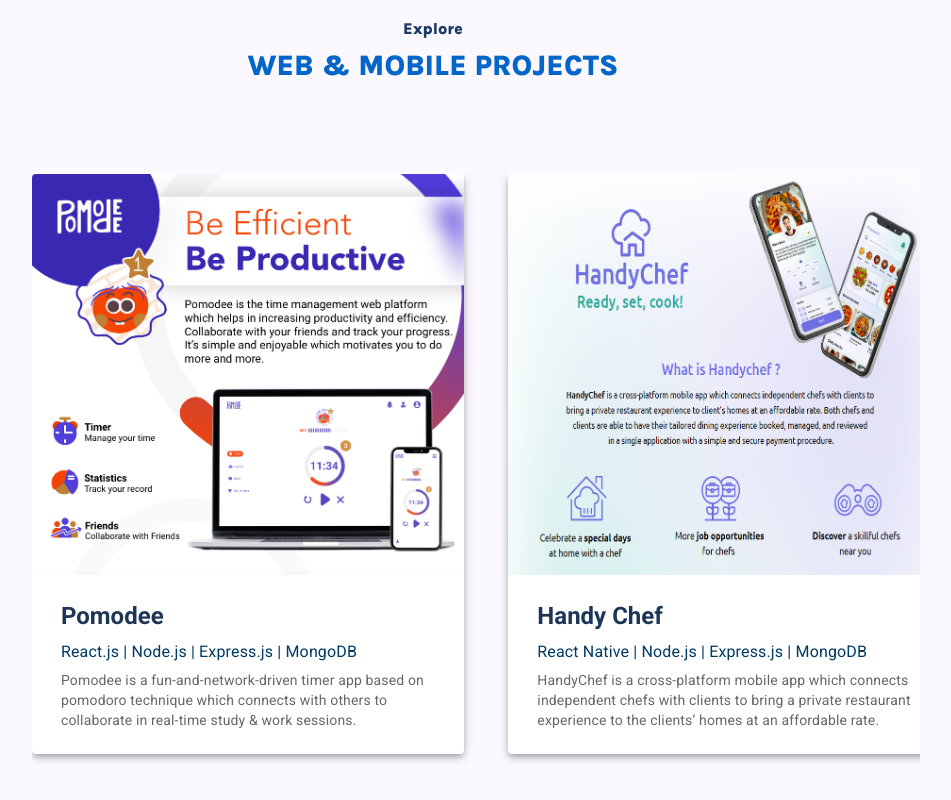
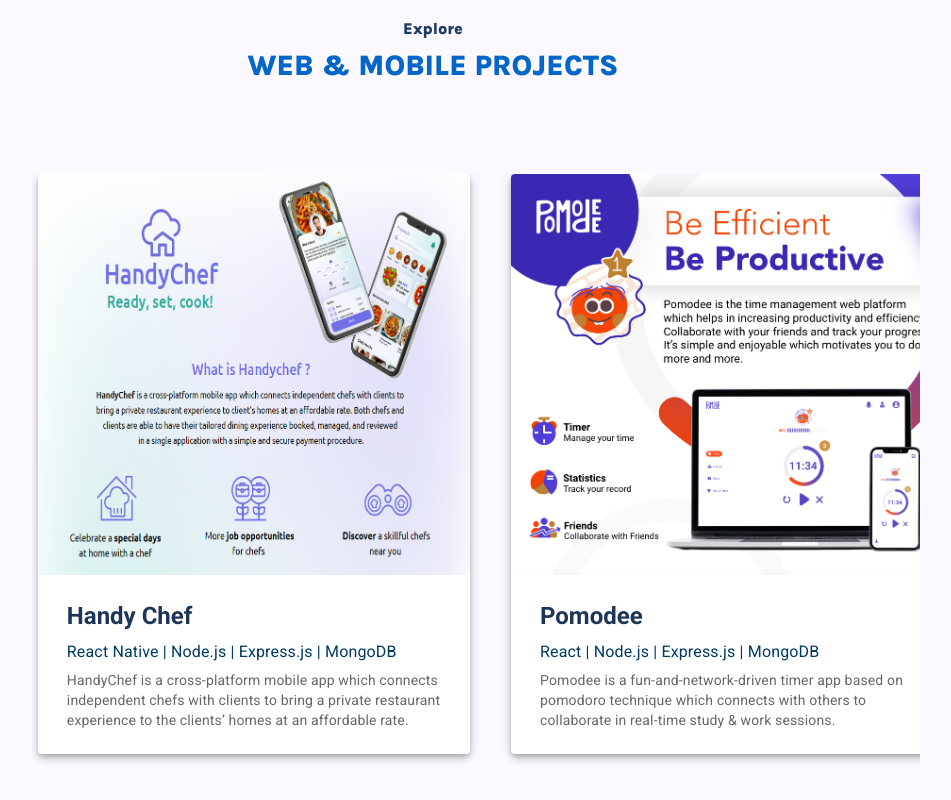
Before and after one commit to everywherejacobkim/portfolio, a React (Create React App) app: page /projects in a window 1280 px wide. Shown: the part 5421-6221 px from the top of the page, without its empty margins (255-1206 px from the left). Built offline with nearby package versions, Linux system fonts and the light colour scheme; a web font is replaced by a local one.

Commit message:
Chore: add myDailyNote project

```diff
--- a/src/components/projects/Projects.js
+++ b/src/components/projects/Projects.js
@@ -2,18 +2,12 @@ import React from 'react';
 import { Card, CardActionArea, CardContent, CardMedia, Typography } from '@mui/material';
 import Pomodee from '../../img/project/pomodee.png';
 import HandyChef from '../../img/project/handyChef.png';
+import MyDailyNote from '../../img/project/myDailyNote.png';
 import './projects.css';
 
 const Projects = ({ projectRef, projectIsVisible }) => {
 
   const projects = [
-    {
-      title: "Pomodee",
-      image: Pomodee,
-      stack: "React.js | Node.js | Express.js | MongoDB",
-      desc: "Pomodee is a fun-and-network-driven timer app based on pomodoro technique which connects with others to collaborate in real-time study & work sessions.",
-      url: "https://pomodee.com"
-    },
     {
       title: "Handy Chef",
       image: HandyChef,
@@ -22,11 +16,18 @@ const Projects = ({ projectRef, projectIsVisible }) => {
       url: "https://www.handychef.ca"
     },
     {
-      title: "Handy Chef",
-      image: HandyChef,
-      stack: "React Native | Node.js | Express.js | MongoDB",
-      desc: "HandyChef is a cross-platform mobile app which connects independent chefs with clients to bring a private restaurant experience to the clients’ homes at an affordable rate.",
-      url: "https://www.handychef.ca"
+      title: "Pomodee",
+      image: Pomodee,
+      stack: "React | Node.js | Express.js | MongoDB",
+      desc: "Pomodee is a fun-and-network-driven timer app based on pomodoro technique which connects with others to collaborate in real-time study & work sessions.",
+      url: "https://pomodee.com"
+    },
+    {
+      title: "My Daily Note",
+      image: MyDailyNote,
+      stack: "React | PWA",
+      desc: "My Daily Note offers a daily to-do section, memo recording, and motivational quotes, with a user-friendly interface to help users track their activities, capture notes, and stay motivated.",
+      url: "https://eloquent-begonia-351848.netlify.app"
     },
   ]
 
--- a/src/components/projects/projects.css
+++ b/src/components/projects/projects.css
@@ -6,10 +6,8 @@
     overflow-x: auto;
     padding-bottom: 20px;
     cursor: grab;
-}
-
-.project__card {
-
+    padding-right: 5%;
+    padding-left: .5%;
 }
 
 .project__card img{
```
Also changed, not shown: src/img/project/myDailyNote.png (added).
